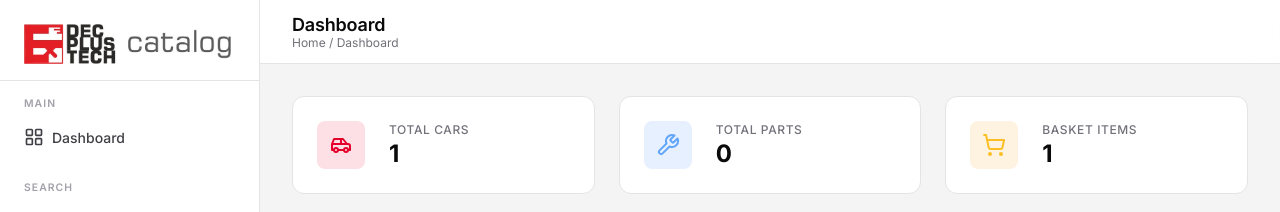
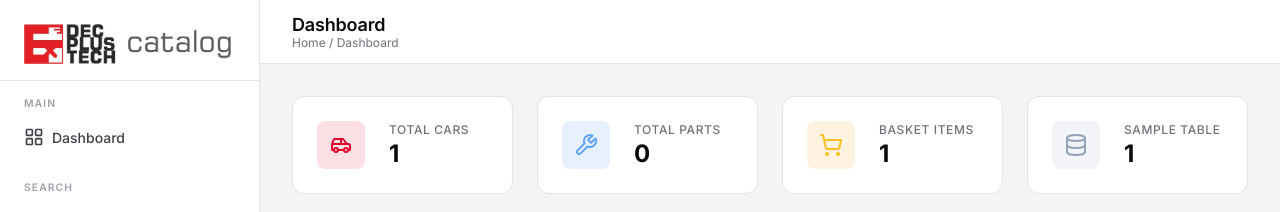
Before and after one commit to UmerAziz95/dec-plus-tech-catalog, a Django app: template inventory/templates/inventory/dashboard.html in a window 1280 px wide. Shown: the top 212 px of the page. Run offline with Django 5.2, Linux system fonts and the light colour scheme; the template is opened without the code that fills it: most values are stand-ins (such as "Sample title", 1, 10 or a date in 2020).

Commit message:
Item search bug removed and Dashboard set to any new table being added

```diff
--- a/inventory/services/part_search_service.py
+++ b/inventory/services/part_search_service.py
@@ -63,8 +63,10 @@ class PartSearchService:
             return []
 
         # ── Step 4: Fetch car details ────────────────────────────────
-        cars = Car.objects.filter(car_id__in=list(car_id_set))
-        cars_by_car_id = {c.car_id: c for c in cars}
+        # CarGroup.car_id actually stores the Car primary key (as text),
+        # not the business Car.car_id string — filter/lookup by pk.
+        cars = Car.objects.filter(id__in=list(car_id_set))
+        cars_by_car_id = {str(c.id): c for c in cars}
 
         # ── Step 5: Assemble results ─────────────────────────────────
         car_data = {}
--- a/inventory/templates/inventory/dashboard.html
+++ b/inventory/templates/inventory/dashboard.html
@@ -39,6 +39,18 @@
                 <div class="stat-value">{{ basket_count|default:"0" }}</div>
             </div>
         </div>
+
+        {% for table in extra_tables %}
+        <div class="stat-card">
+            <div class="stat-icon-box gray">
+                <svg width="24" height="24" viewBox="0 0 24 24" fill="none" stroke="currentColor" stroke-width="2" stroke-linecap="round" stroke-linejoin="round"><ellipse cx="12" cy="5" rx="9" ry="3"/><path d="M3 5v14c0 1.66 4 3 9 3s9-1.34 9-3V5"/><path d="M3 12c0 1.66 4 3 9 3s9-1.34 9-3"/></svg>
+            </div>
+            <div class="stat-content">
+                <div class="stat-label">{{ table.label }}</div>
+                <div class="stat-value">{{ table.count|default:"0" }}</div>
+            </div>
+        </div>
+        {% endfor %}
     </div>
 
     <!-- Welcome Card -->
--- a/static/css/app.css
+++ b/static/css/app.css
@@ -519,6 +519,7 @@ button { font-family: var(--font); }
 .stat-icon-box.green  { background: rgba(16, 185, 129, 0.12);  color: #34d399; }
 .stat-icon-box.amber  { background: rgba(245, 158, 11, 0.12);  color: #fbbf24; }
 .stat-icon-box.pink   { background: rgba(236, 72, 153, 0.12);  color: #f472b6; }
+.stat-icon-box.gray   { background: rgba(148, 163, 184, 0.12); color: #94a3b8; }
 
 .stat-content { flex: 1; }
 
```
Also changed, not shown: inventory/views.py (+39 -0 lines).
